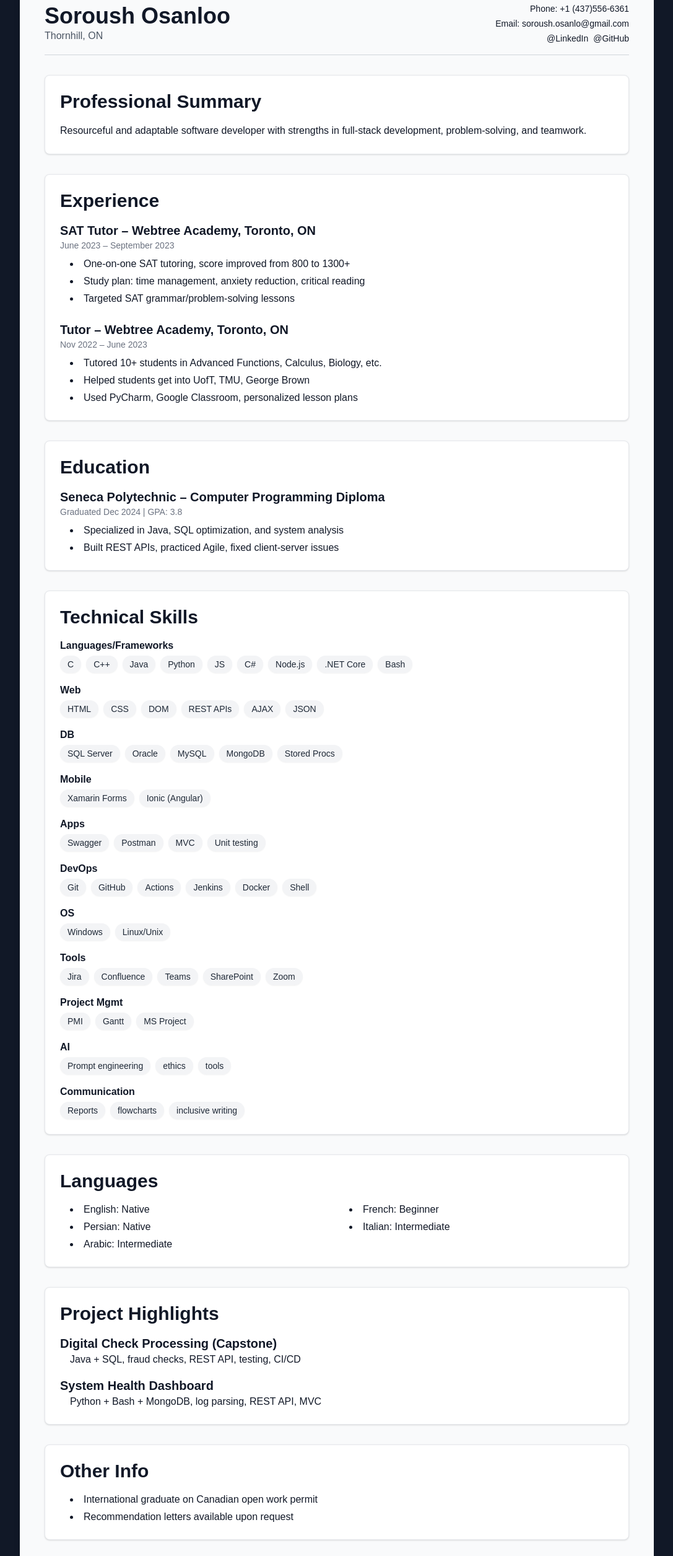
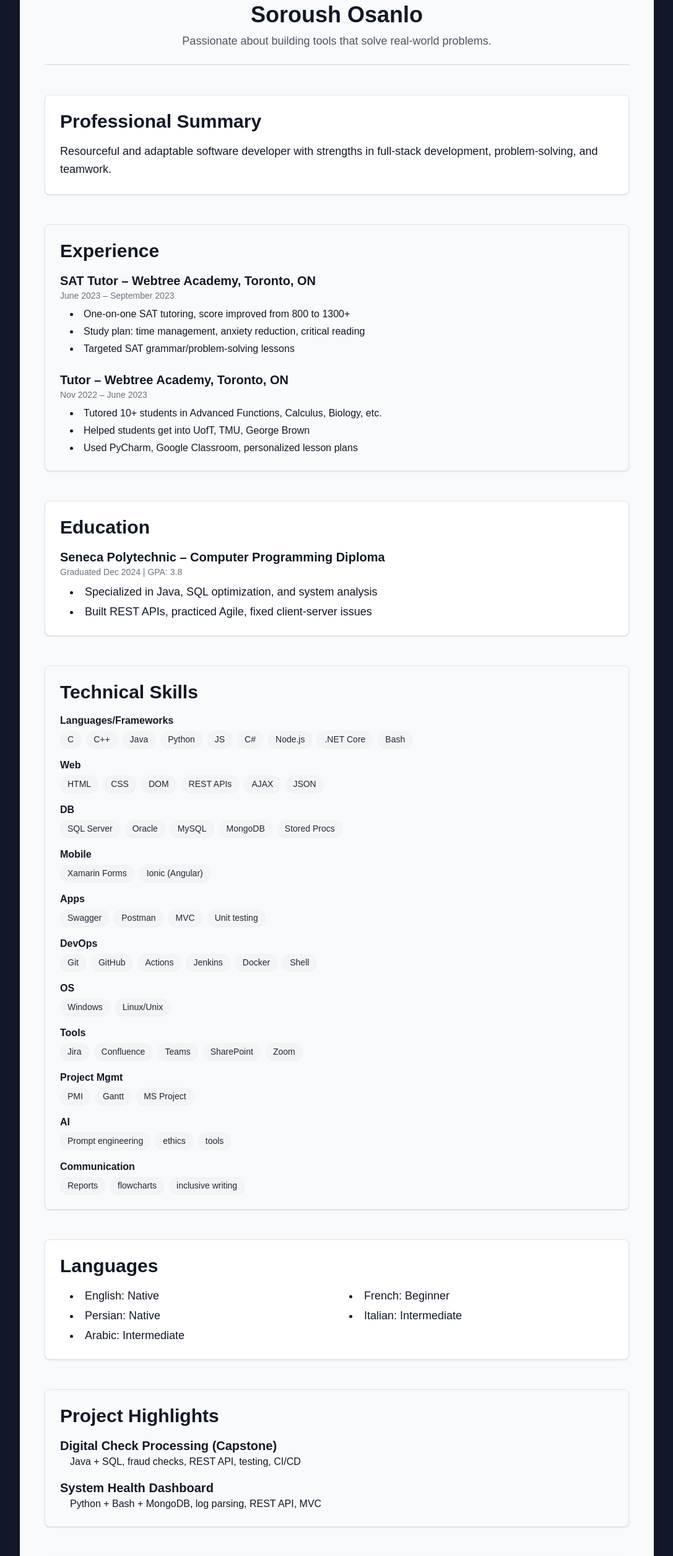
Before and after one commit to Soroush20041383/tech-portfolio, a Next.js app: page /resume in a window 1280 px wide. Shown: the part 140-2651 px from the top of the page at 62% size, without its empty margins (96-1183 px from the left). Built offline with nearby package versions, Linux system fonts and the light colour scheme.

Commit message:
Refactor resume page layout

```diff
--- /dev/null
+++ b/app/components/FadeInSection.tsx
@@ -0,0 +1,32 @@
+"use client";
+import { useRef, useEffect, useState, ReactNode } from "react";
+
+export default function FadeInSection({ children }: { children: ReactNode }) {
+  const ref = useRef<HTMLDivElement | null>(null);
+  const [isVisible, setIsVisible] = useState(false);
+
+  useEffect(() => {
+    const node = ref.current;
+    if (!node) return;
+    const observer = new IntersectionObserver(
+      ([entry]) => {
+        if (entry.isIntersecting) {
+          setIsVisible(true);
+          observer.unobserve(entry.target);
+        }
+      },
+      { threshold: 0.1 }
+    );
+    observer.observe(node);
+    return () => observer.disconnect();
+  }, []);
+
+  return (
+    <div
+      ref={ref}
+      className={`transition-all duration-700 ${isVisible ? "opacity-100 translate-y-0" : "opacity-0 translate-y-8"}`}
+    >
+      {children}
+    </div>
+  );
+}
--- a/app/resume/page.tsx
+++ b/app/resume/page.tsx
@@ -1,37 +1,30 @@
-import Link from 'next/link';
 import ScrollTopButton from "../components/ScrollTopButton";
+import FadeInSection from "../components/FadeInSection";
 
 export default function ResumePage() {
   return (
-    <div className="max-w-screen-lg mx-auto space-y-8 p-6 sm:p-8 md:p-10 bg-gray-50 text-gray-900 rounded-xl shadow-lg">
+    <div className="max-w-screen-lg mx-auto space-y-12 p-6 sm:p-8 md:p-10 bg-gray-50 text-gray-900 rounded-xl shadow-lg">
       {/* Header */}
-      <header className="flex flex-col md:flex-row md:justify-between md:items-center gap-2 border-b border-gray-300 pb-4">
-        <div>
-          <h1 className="text-4xl font-bold">Soroush Osanloo</h1>
-          <p className="text-gray-600">Thornhill, ON</p>
-        </div>
-        <div className="space-y-1 md:text-right">
-          <p className="text-sm">Phone: <a href="tel:+14375566361" className="hover:underline">+1 (437)556-6361</a></p>
-          <p className="text-sm">Email: <a href="mailto:soroush.osanlo@gmail.com" className="hover:underline">soroush.osanlo@gmail.com</a></p>
-          <p className="text-sm">
-            <a href="#" className="hover:underline mr-2">@LinkedIn</a>
-            <a href="#" className="hover:underline">@GitHub</a>
-          </p>
-        </div>
+  <header className="text-center pb-6 border-b border-gray-300">
+    <h1 className="text-4xl font-bold">Soroush Osanlo</h1>
+    <p className="mt-2 text-lg text-gray-600">Passionate about building tools that solve real-world problems.</p>
   </header>
 
       {/* Professional Summary */}
+      <FadeInSection>
         <section className="bg-white p-6 rounded-lg shadow border border-gray-200 space-y-2">
-        <h2 className="text-3xl font-bold mb-4">Professional Summary</h2>
-        <p className="text-base leading-relaxed">
+          <h2 className="text-3xl font-semibold mb-4">Professional Summary</h2>
+          <p className="text-lg leading-relaxed">
             Resourceful and adaptable software developer with strengths in full-stack development,
             problem-solving, and teamwork.
           </p>
         </section>
+      </FadeInSection>
 
       {/* Experience */}
-      <section className="bg-white p-6 rounded-lg shadow border border-gray-200 space-y-4">
-        <h2 className="text-3xl font-bold mb-4">Experience</h2>
+      <FadeInSection>
+        <section className="bg-gray-50 p-6 rounded-lg shadow border border-gray-200 space-y-4">
+          <h2 className="text-3xl font-semibold mb-4">Experience</h2>
           <div className="space-y-6">
             <div>
               <h3 className="text-xl font-semibold">SAT Tutor – Webtree Academy, Toronto, ON</h3>
@@ -53,23 +46,27 @@ export default function ResumePage() {
             </div>
           </div>
         </section>
+      </FadeInSection>
 
       {/* Education */}
+      <FadeInSection>
         <section className="bg-white p-6 rounded-lg shadow border border-gray-200 space-y-2">
-        <h2 className="text-3xl font-bold mb-4">Education</h2>
+          <h2 className="text-3xl font-semibold mb-4">Education</h2>
           <div>
             <h3 className="text-xl font-semibold">Seneca Polytechnic – Computer Programming Diploma</h3>
             <p className="text-sm text-gray-500">Graduated Dec 2024 | GPA: 3.8</p>
-          <ul className="list-disc list-inside ml-4 mt-2 space-y-1">
+            <ul className="list-disc list-inside ml-4 mt-2 space-y-1 text-lg">
               <li>Specialized in Java, SQL optimization, and system analysis</li>
               <li>Built REST APIs, practiced Agile, fixed client-server issues</li>
             </ul>
           </div>
         </section>
+      </FadeInSection>
 
       {/* Technical Skills */}
-      <section className="bg-white p-6 rounded-lg shadow border border-gray-200 space-y-4">
-        <h2 className="text-3xl font-bold mb-4">Technical Skills</h2>
+      <FadeInSection>
+        <section className="bg-gray-50 p-6 rounded-lg shadow border border-gray-200 space-y-4">
+          <h2 className="text-3xl font-semibold mb-4">Technical Skills</h2>
           <div className="space-y-4">
           <div>
             <h3 className="font-semibold">Languages/Frameworks</h3>
@@ -161,11 +158,13 @@ export default function ResumePage() {
           </div>
         </div>
         </section>
+      </FadeInSection>
 
       {/* Languages */}
+      <FadeInSection>
         <section className="bg-white p-6 rounded-lg shadow border border-gray-200 space-y-2">
-        <h2 className="text-3xl font-bold mb-4">Languages</h2>
-        <ul className="grid grid-cols-1 sm:grid-cols-2 gap-y-1 gap-x-6 list-disc list-inside ml-4">
+          <h2 className="text-3xl font-semibold mb-4">Languages</h2>
+          <ul className="grid grid-cols-1 sm:grid-cols-2 gap-y-1 gap-x-6 list-disc list-inside ml-4 text-lg">
           <li>English: Native</li>
           <li>French: Beginner</li>
           <li>Persian: Native</li>
@@ -173,10 +172,12 @@ export default function ResumePage() {
           <li>Arabic: Intermediate</li>
           </ul>
         </section>
+      </FadeInSection>
 
       {/* Project Highlights */}
-      <section className="bg-white p-6 rounded-lg shadow border border-gray-200 space-y-4">
-        <h2 className="text-3xl font-bold mb-4">Project Highlights</h2>
+      <FadeInSection>
+        <section className="bg-gray-50 p-6 rounded-lg shadow border border-gray-200 space-y-4">
+          <h2 className="text-3xl font-semibold mb-4">Project Highlights</h2>
           <div className="space-y-4">
             <div>
               <h3 className="text-xl font-semibold">Digital Check Processing (Capstone)</h3>
@@ -188,25 +189,19 @@ export default function ResumePage() {
           </div>
         </div>
         </section>
+      </FadeInSection>
 
       {/* Other Info */}
+      <FadeInSection>
         <section className="bg-white p-6 rounded-lg shadow border border-gray-200 space-y-2">
-        <h2 className="text-3xl font-bold mb-4">Other Info</h2>
-        <ul className="list-disc list-inside ml-4 space-y-1">
+          <h2 className="text-3xl font-semibold mb-4">Other Info</h2>
+          <ul className="list-disc list-inside ml-4 space-y-1 text-lg">
             <li>International graduate on Canadian open work permit</li>
             <li>Recommendation letters available upon request</li>
           </ul>
         </section>
+      </FadeInSection>
 
-      {/* Download Button */}
-      <div className="pt-4">
-        <Link
-          href="/resume.pdf"
-          className="inline-block px-6 py-3 bg-blue-600 text-white rounded-lg hover:bg-blue-700 transition"
-        >
-          Download PDF Resume
-        </Link>
-      </div>
       <ScrollTopButton />
     </div>
   );
```
Lines whose indentation alone changed are shown as unchanged.
